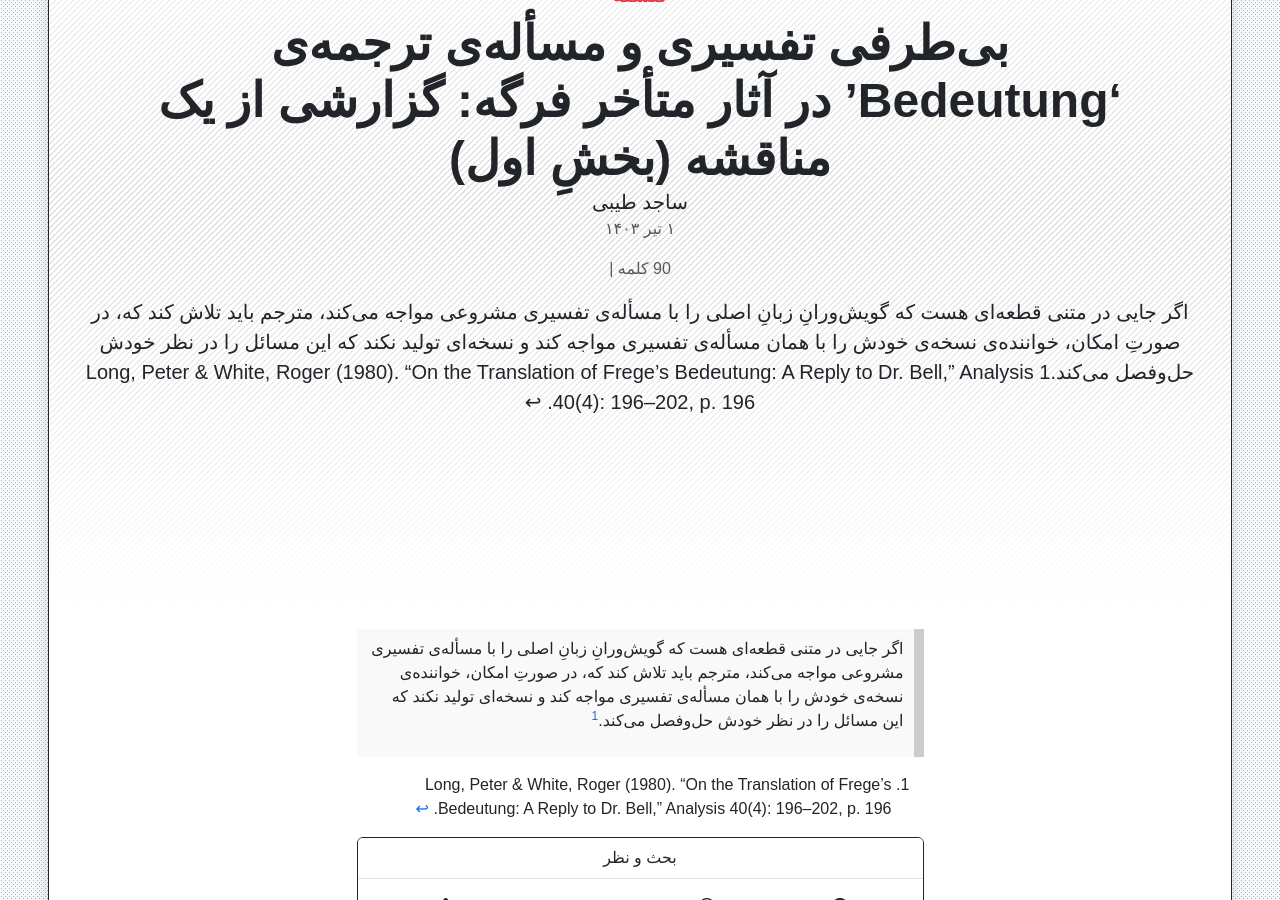
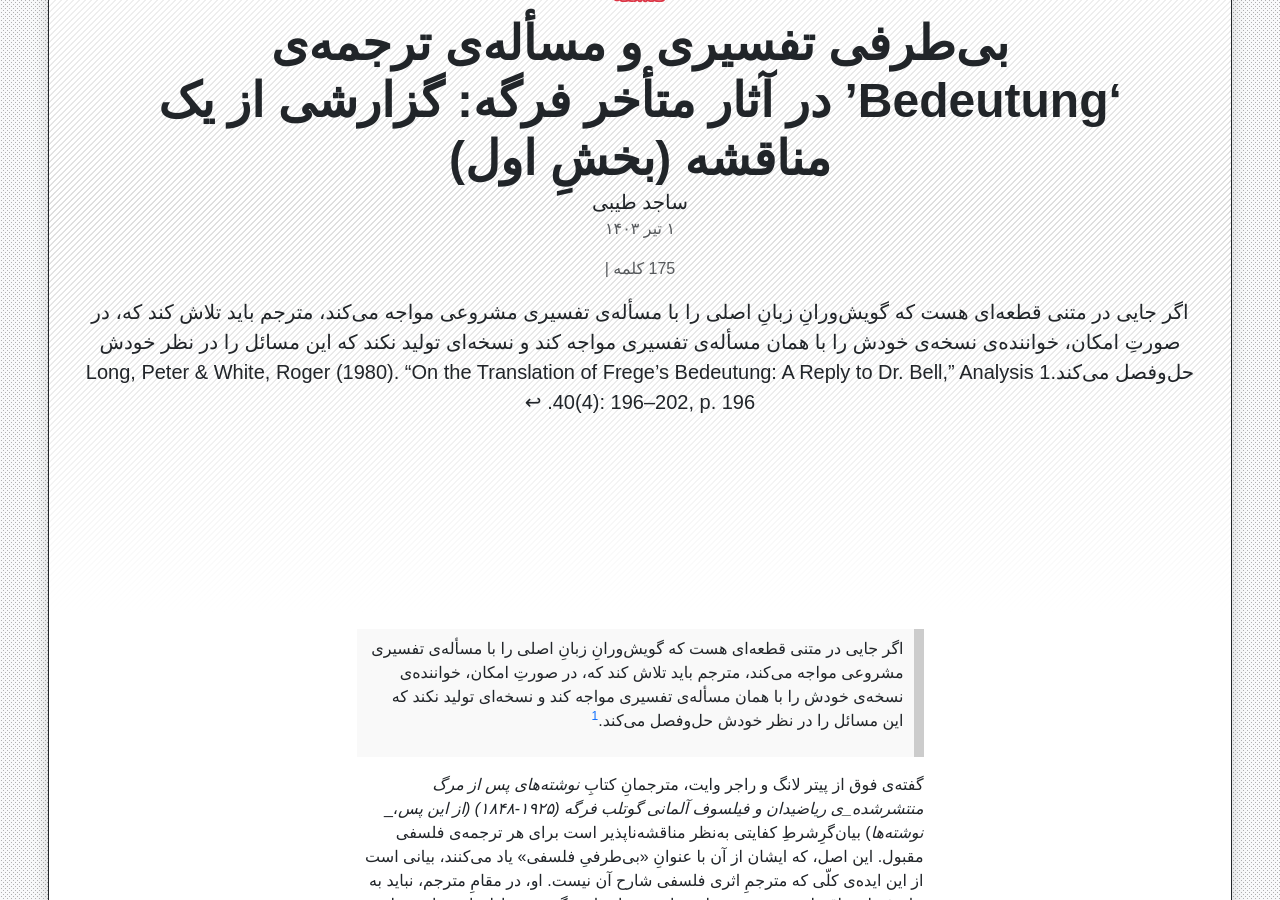
Before and after one commit to phicudemy/phicudemy.github.io, a Jekyll site: the page built from _posts/2024-06-22-fregebedeutung1.md, in a window 1280 px wide and 900 px high, scrolled down 295 px. Built offline with Jekyll 4.4.1, drawn with Linux system fonts in a browser that asks for light colours; comment, search, counter and statistics services are not loaded; a style sheet for code colours, icons or effects is not loaded; some of the changed text lies outside the part shown.

Commit message:
TinaCMS content update

```diff
--- a/_posts/2024-06-22-fregebedeutung1.md
+++ b/_posts/2024-06-22-fregebedeutung1.md
@@ -17,4 +17,6 @@ tags:
 
 > اگر جایی در متنی قطعه‌ای هست که گویش‌ورانِ زبانِ اصلی را با مسأله‌ی تفسیری مشروعی مواجه می‌کند، مترجم باید تلاش کند که، در صورتِ امکان، خواننده‌ی نسخه‌ی خودش را با همان مسأله‌ی تفسیری مواجه کند و نسخه‌ای تولید نکند که این مسائل را در نظر خودش حل‌وفصل می‌کند.[^1]
 
+گفته‌ی فوق از پیتر لانگ و راجر وایت، مترجمانِ کتابِ _نوشته‌های پس از مرگ‌ منتشرشده‌‌_ی ریاضیدان و فیلسوف آلمانی  گوتلب فرگه (۱۹۲۵-۱۸۴۸) (از این پس_،_ _نوشته‌ها_) بیان‌گرِ‌شرطِ کفایتی به‌نظر مناقشه‌ناپذیر است برای هر ترجمه‌ی فلسفی مقبول. این اصل، که ایشان از آن با عنوانِ «بی‌طرفیِ فلسفی» یاد می‌کنند، بیانی است از این ایده‌ی کلّی که مترجمِ اثری فلسفی شارح آن نیست. او، در مقامِ مترجم، نباید به حل‌وفصل مناقشاتِ تفسیری برخاسته از متن، از راهِ برگزیدنِ معادل‌هایی خاص برای عبارات یا جملاتِ اثرِ اصلی، بپردازد.
+
 [^1]: Long, Peter & White, Roger (1980). “On the Translation of Frege’s Bedeutung: A Reply to Dr. Bell,” Analysis 40(4): 196–202, p. 196.
```
